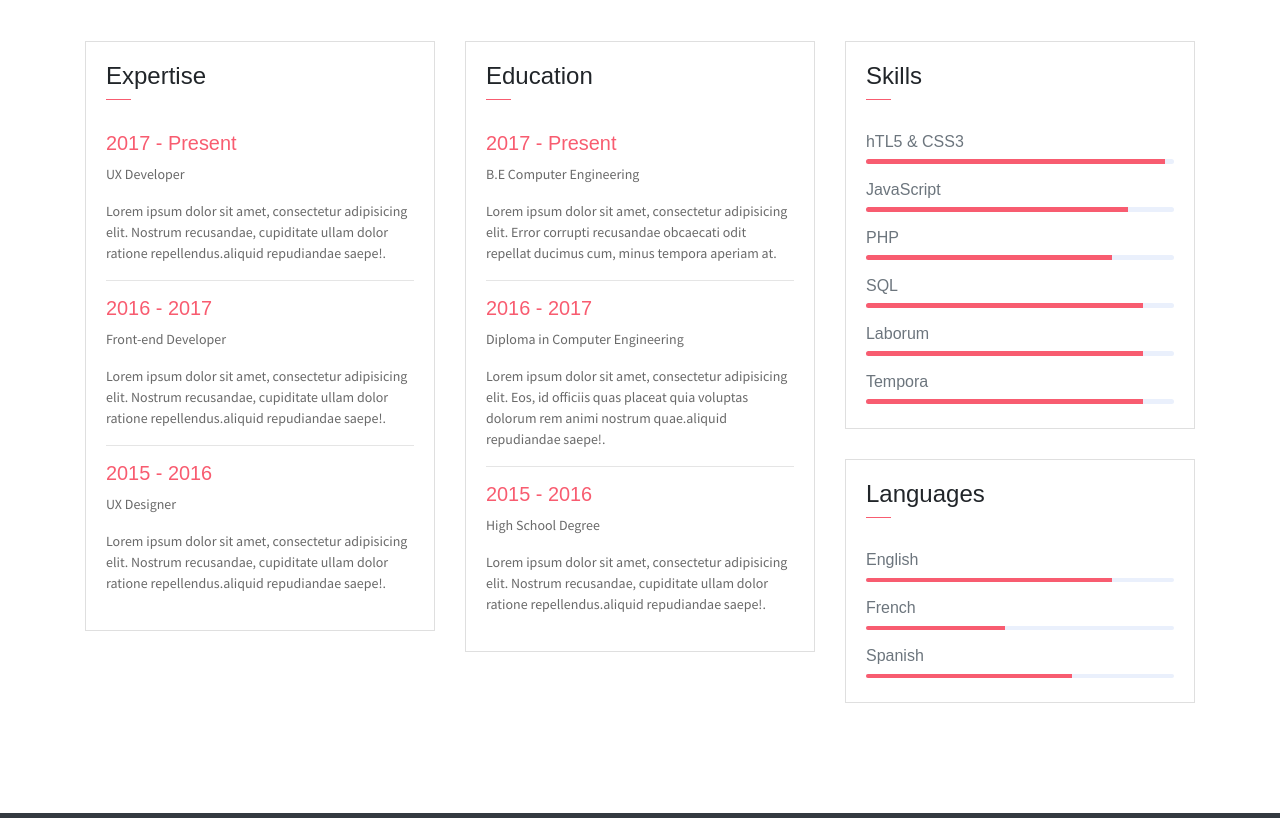
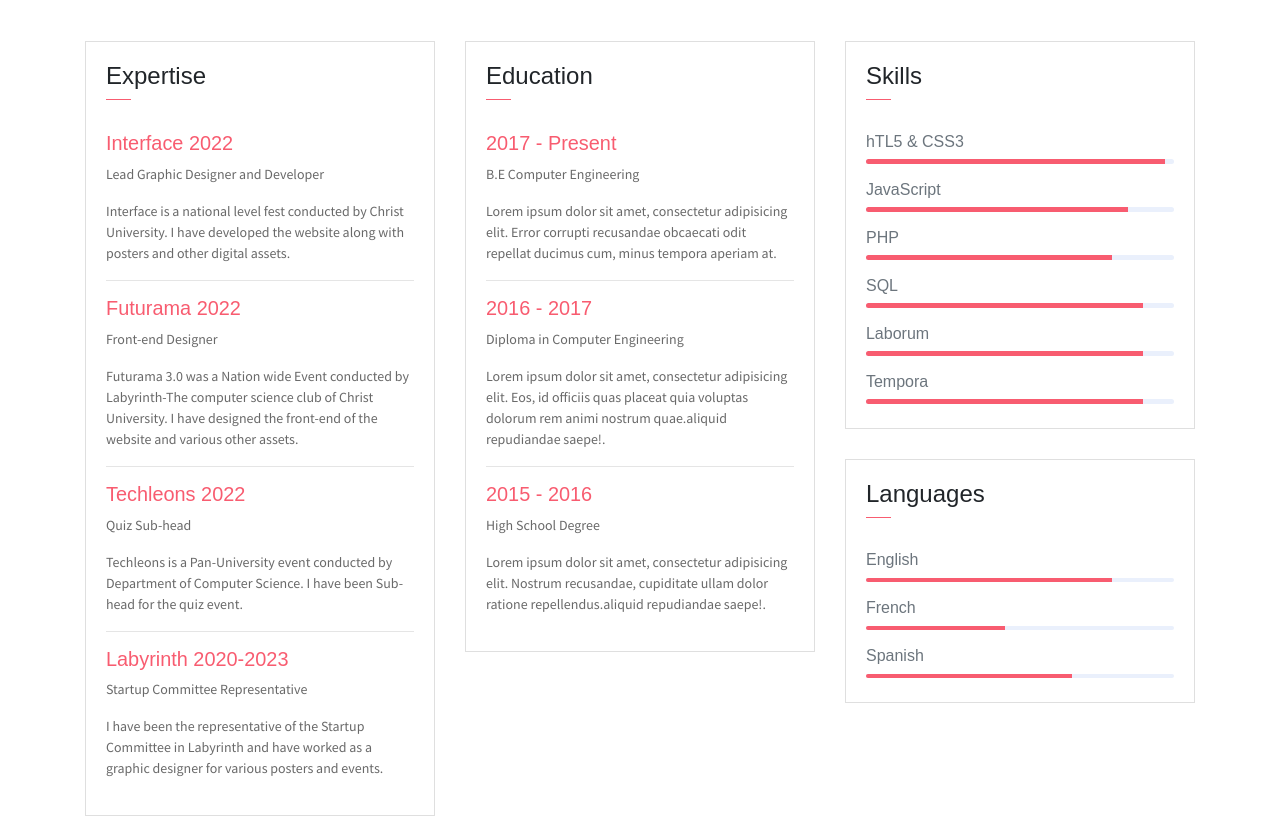
Before and after one commit to Akki-jain/portfolio.github.io, a plain HTML site: page index.html in a window 1280 px wide. Shown: the part 1340-2158 px from the top of the page. Drawn offline with Linux system fonts and the light colour scheme; some packages are replaced by stand-ins of ours.

Commit message:
Added Expertise

```diff
--- a/index.html
+++ b/index.html
@@ -16,12 +16,12 @@
     <header class="header">
         <div class="container">
             <ul class="social-icons pt-3">
-                <li class="social-item"><a class="social-link text-light" href="#"><i class="ti-facebook" aria-hidden="true"></i></a></li>
+                <li class="social-item"><a class="social-link text-light" href="#"><i class="ti-email" aria-hidden="true"></i></a></li>
+                <li class="social-item"><a class="social-link text-light" href="#"><i class="ti-linkedin" aria-hidden="true"></i></a></li>
+                <li class="social-item"><a class="social-link text-light" href="#"><i class="ti-github" aria-hidden="true"></i></a></li>
                 <li class="social-item"><a class="social-link text-light" href="#"><i class="ti-twitter" aria-hidden="true"></i></a></li>
                 <!-- <li class="social-item"><a class="social-link text-light" href="#"><i class="ti-google" aria-hidden="true"></i></a></li> -->
                 <li class="social-item"><a class="social-link text-light" href="#"><i class="ti-instagram" aria-hidden="true"></i></a></li>
-                <li class="social-item"><a class="social-link text-light" href="#"><i class="ti-github" aria-hidden="true"></i></a></li>
-                <li class="social-item"><a class="social-link text-light" href="#"><i class="ti-linkedin" aria-hidden="true"></i></a></li>
             </ul>
             <div class="header-content">
                 <h4 class="header-subtitle" >Hello, I am</h4>
@@ -142,17 +142,21 @@
                             </div>
                         </div>
                         <div class="card-body">
-                            <h6 class="title text-danger">2017 - Present</h6>
-                            <P>UX Developer</P>
-                            <P class="subtitle">Lorem ipsum dolor sit amet, consectetur adipisicing elit. Nostrum recusandae, cupiditate ullam dolor ratione repellendus.aliquid repudiandae saepe!.</P>
+                            <h6 class="title text-danger">Interface 2022</h6>
+                            <P>Lead Graphic Designer and Developer</P>
+                            <P class="subtitle">Interface is a national level fest conducted by Christ University. I have developed the website along with posters and other digital assets.</P>
                             <hr>
-                            <h6 class="title text-danger">2016 - 2017</h6>
-                            <P>Front-end Developer</P>
-                            <P class="subtitle">Lorem ipsum dolor sit amet, consectetur adipisicing elit. Nostrum recusandae, cupiditate ullam dolor ratione repellendus.aliquid repudiandae saepe!.</P>
+                            <h6 class="title text-danger">Futurama 2022</h6>
+                            <P>Front-end Designer</P>
+                            <P class="subtitle">Futurama 3.0 was a Nation wide Event conducted by Labyrinth-The computer science club of Christ University. I have designed the front-end of the website and various other assets.</P>
                             <hr>
-                            <h6 class="title text-danger">2015 - 2016</h6>
-                            <P>UX Designer</P>
-                            <P class="subtitle">Lorem ipsum dolor sit amet, consectetur adipisicing elit. Nostrum recusandae, cupiditate ullam dolor ratione repellendus.aliquid repudiandae saepe!.</P>
+                            <h6 class="title text-danger">Techleons 2022</h6>
+                            <P>Quiz Sub-head</P>
+                            <P class="subtitle">Techleons is a Pan-University event conducted by Department of Computer Science. I have been Sub-head for the quiz event.</P>
+                            <hr>
+                            <h6 class="title text-danger">Labyrinth 2020-2023</h6>
+                            <P>Startup Committee Representative</P>
+                            <P class="subtitle">I have been the representative of the Startup Committee in Labyrinth and have worked as a graphic designer for various posters and events.</P>
                         </div>
                     </div>
                 </div>
```
